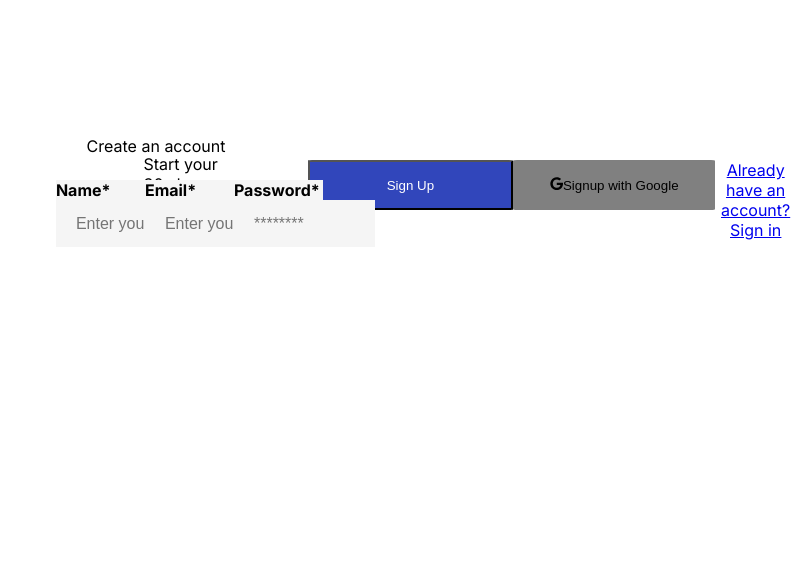
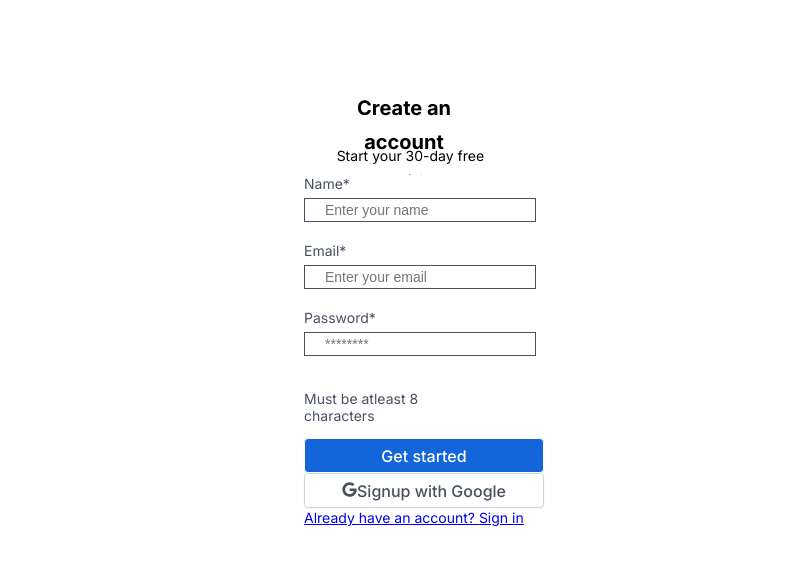
Before and after one commit to Mkfdo/sign-in-attempt-3, a Next.js app: page /signup in a window 1280 px wide. Shown: the top 564 px of the page, without its empty margins (484-1280 px from the left). Built offline with nearby package versions, Linux system fonts and the light colour scheme.

Commit message:
Updated css in signup

```diff
--- a/src/app/globals.css
+++ b/src/app/globals.css
@@ -74,6 +74,9 @@ Link {
 	font-size: 12px;
 	gap: 20px;
 }
+
+
+
 
 .input {
 	position: relative;
--- a/src/app/page.tsx
+++ b/src/app/page.tsx
@@ -15,10 +15,10 @@ export default function Home() {
             <h6>Welcome back! Please enter your details</h6>
         </div>
 
+      </div>
 
+      <div className="all">
 
-
-      </div>
         <div className="input">
           <input
             type="email"
@@ -55,7 +55,7 @@ export default function Home() {
             Don't have an account? <u>Sign up</u>
           </Link>
         </div>
-
+      </div>
     </main>
   );
 }
--- a/src/app/signup/page.tsx
+++ b/src/app/signup/page.tsx
@@ -34,7 +34,7 @@ export default function signup():any {
         <div className={styles.signupWrapper}>
             <div className={styles.formWrapper}>
                 <div className={styles.left}>
-                    <span>Create an account</span>
+                    <span><b>Create an account</b></span>
                     <div className={styles.subheader}>
                     <p>Start your 30-day free trial</p>
                     </div>
@@ -45,7 +45,7 @@ export default function signup():any {
                             <div className={styles.input_box}>
 
                                 <input type="string"  className={styles.input_field} placeholder="Enter your name"/>
-                                    <label htmlFor="pass" className="label"><b>Name*</b>
+                                    <label htmlFor="pass" className="label">Name*
                                     </label>
 
                             </div>
@@ -57,7 +57,7 @@ export default function signup():any {
 
                             <div className={styles.input_box}>
                                 <input type="email"  className={styles.input_field} placeholder="Enter your email"/>
-                                    <label htmlFor="pass" className="label"><b>Email*</b>
+                                    <label htmlFor="pass" className="label">Email*
                                     </label>
 
 
@@ -65,26 +65,33 @@ export default function signup():any {
 
                             <div className={styles.input_box}>
                                 <input type="password" id="pass" className={styles.input_field} placeholder="********"/>
-                                    <label htmlFor="pass" className="label" ><b>Password*</b>
+                                    <label htmlFor="pass" className="label" >Password*
                                     </label>
 
 
                             </div>
+                            <div className={styles.paragraph}>
+                                <p>Must be atleast 8 characters</p>
+                            </div>
 
 
+
+
+
+                            <div className={styles.buttons}>
                                 <button type='submit'
-                            className={styles.submit}>Sign Up</button>
+                                className={styles.submit}>Get started</button>
                                 <button type="submit"
                                 className={styles.google}><FaGoogle className={styles.icon} />Signup with Google
                                 </button>
 
 
                                 <div className={styles.register}>
-                                <Link href={"/app/page"}>
+                                    <Link href={"/app"}>
                                     Already have an account? <u>Sign in</u>
                                     </Link>
                                 </div>
-
+                            </div>
 
 
                         </div>
--- a/src/app/signup/signup.module.css
+++ b/src/app/signup/signup.module.css
@@ -1,86 +1,100 @@
-.root{
-    max-width: 500px;
+#root{
+    max-width: 1440px;
     text-align: center;
     margin: 0 auto;
     padding: 2rem;
-    max-height: 80px;
+    box-sizing: border-box;
     background-attachment: fixed;
 
 
 }
 
 
-.body {
 
+
+.Link {
+    color: blue;
+    text-decoration: underline;
+
+}
+
+.signupWrapper  {
+	width: 80%;
+	display: contents;
+	justify-content: center;
+	align-items: center;
+	min-height: 50vh;
+	background-color: whitesmoke;
   background-position: center;
   background-size: cover;
   background-repeat: no-repeat;
   background-attachment: fixed;
-    background-color: whitesmoke;
-    justify-content: center;
-}
-
-.Link {
-    color: blue;
-    text-decoration: none;
-}
+  position: fixed;
+  box-sizing: border-box;
 
 
-
-
-
-
-
-
-
-.signupWrapper  {
-	width: 100%;
-	display:flow-root;
-	justify-content: center;
-	align-items: center;
-	min-height: 100vh;
-	background-color: white;
 }
 
 .formWrapper {
   position: relative;
-	width: 250px;
+	width: 100%;
+  left: 100%;
 	border: 2px whitesmoke;
 	border-radius: 15px;
 	padding: 7.5em 2.5em 4em 2.5em;
 	color: black;
+  gap: 24px;
 }
 
 .left{
-    position:fixed;
-	top: 17%;
-	left: 50%;
+  position: absolute;
+	top: 45%;
+	left: 800px;
 	transform: translateX(-50%);
 	display: flex;
 	align-items: center;
 	justify-content: center;
 	background-color: white;
+  width: 100%;
+  font-family: Inter;
+  font-weight: 600;
+  line-height: 34px;
+  text-align: center;
+  font-size: 20px;
   .span {
-		font-size: 20px;
+      font-size: 30px;
       color: black;
+      line-height: 34px;
     }
 
 }
 
 .subheader {
-	position:fixed;
-	top: 12%;
-	left: 41%;
+	position:absolute;
+	top: 58%;
+	left: 4%;
 	display:inline-flex;
-  font-size: 16px;
+  font-weight: 400;
+  gap: 20px;
+  width: 100%;
+  line-height: 24px;
+  font-family: Inter;
+  font-size: 14px;
+  text-align: center;
+
+
+
 }
 
 .right {
-    position:fixed;
-	top: 20%;
-	left: 41%;
-	display:inline-flex;
-  font-size: 16px;
+  position: absolute;
+	top: 80%;
+	left: 700px;
+	display: block;
+  font-size: 14px;
+  width: 100%;
+  border-color: #48505E;
+  color: #48505E;
 }
 
 .input_box {
@@ -89,75 +103,137 @@
 	flex-direction: column-reverse;
   text-align: left;
 	margin: 20px 0;
-	border-color: black;
-    border-width: 100px;
-    left: 2%;
-    background-color: whitesmoke;
+	border-color: #48505E;
+  gap: 6px;
+  font-size: 14px;
+  background-color: white;
 }
 
 .input_field {
-	width: 80%;
-	height: 45px;
-	font-size: 16px;
-	color: black;
+	width: 100%;
+	height: 20px;
+	font-size: 14px;
+	color:#48505E;
 	padding-inline: 20px 50px;
-	border: black;
-	outline-color: black;
-    background-color: whitesmoke;
+	border: 1px;
+  border-color: #48505E;
+  outline-color: #48505E;
+	background-color: white;
+  row-gap: 20px;
+  border-style: solid;
 
 }
-#email {
-	margin-bottom: 2px;
+
+
+
+
+
+
+.paragraph{
+  width: 100%;
+  font-size: 14px;
+  display: inline-flex;
+  font-family: Inter;
+  top: 2%;
+  text-align: left;
+  font-weight: 400;
+  gap: 1px;
+
+}
+
+
+
+
+
+
+.buttons{
+  gap: 20px;
+  left: 30%;
+  row-gap: 20px;
+  top: 60px;
+
 }
 
 .submit {
-    width: 80%;
-    height: 50px;
+    width: 150%;
+    height: 35px;
     align-content: center;
-    background: rgb(49, 70, 187);
+    background: #1366D9;
+    border: 1px solid #1366D9;
     font-weight: 500;
-      border-color: black;
-    border-radius: 2%;
+    border-color: white;
+    border-style: solid;
+    border-radius: 4px;
+    Padding: 10px, 18px, 10px, 18px;
     cursor: pointer;
     transition: .3s;
     color: white;
-    outline-color: black;
-    row-gap: 5%;
+    gap: 8px;
+    left: 30%;
+    box-shadow: 0px 1px 2px 0px #1018280D;
+    font-size: 16px;
+    font-family: Inter;
+    line-height: 24px;
 
-      .hover {
-          background: white;
-      }
   }
 
+
+
+
+
   .icon{
-    width: 7;
-    height: 7;
+    width: 15px;
+    height: 15px;
     left: 20%;
+    gap: 12px;
+
   }
 
 
   .google {
-    width: 80%;
-    height: 50px;
-    background: gray;
+    width: 150%;
+    height: 35px;
+    background: white;
+    gap: 12px;
     font-weight: 500;
-      border: black;
+    border: 1px solid #D0D5DD;
     cursor: pointer;
     transition: .3s;
-      color: black;
-    border-radius: 2%;
-    outline-color: black;
-    border-style: initial;
+    padding: 10px,16px,10px,16px;
+    border-radius: 4px;
+    border-style: solid;
+    top: 60px;
+    box-shadow: 0px 1px 2px 0px #1018280D;
+    font-family: Inter;
+    font-size: 16px;
+    line-height: 24px;
+    color: #48505E;
 
-      .hover {
-          background: white;
   }
-  }
+
+
+
+
+
   .register {
+    gap: 4px;
     cursor: pointer;
     text-align: center;
     color: blue;
+    left: 30%;
+    font-size: 14px;
+    display: flex;
+    width: 150%;
+    top: 613px;
+    font-family: Inter;
+    font-weight: 400;
+    line-height: 20px;
+
+
+
+
       .Link {
           font-weight: 500;
+          gap: 8px;
       }
   }
```
Lines whose indentation alone changed are shown as unchanged.
